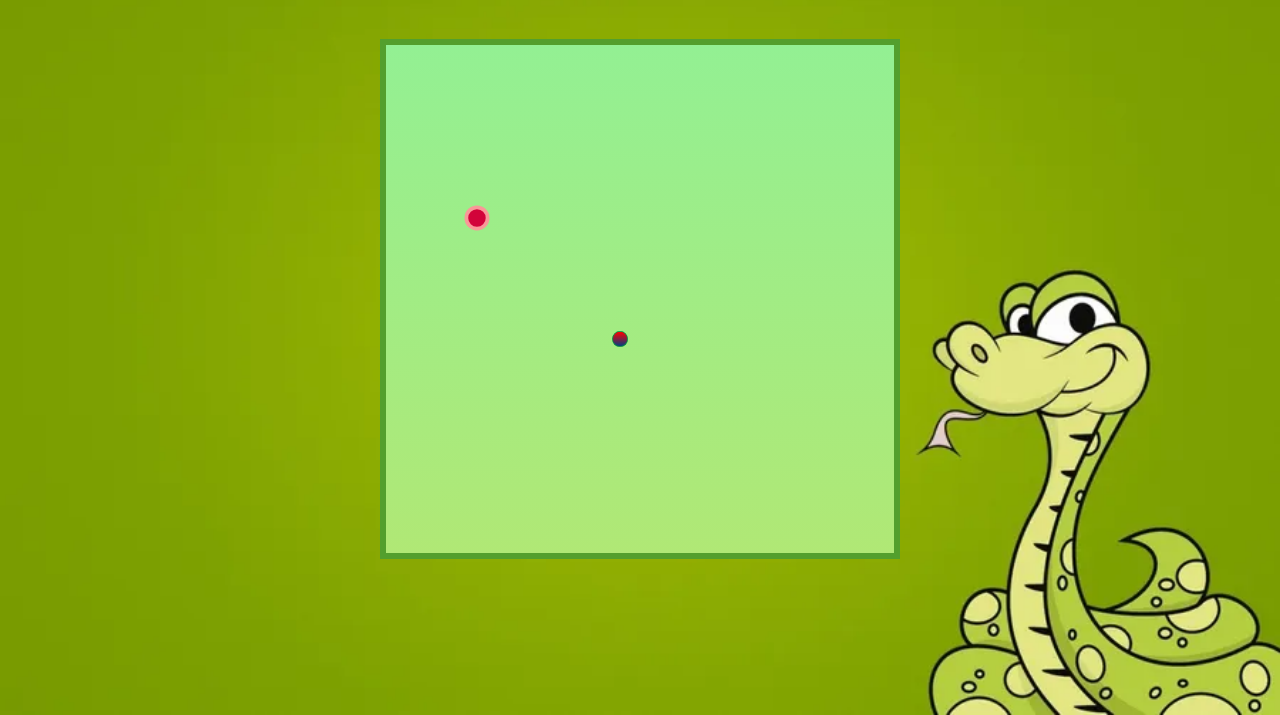
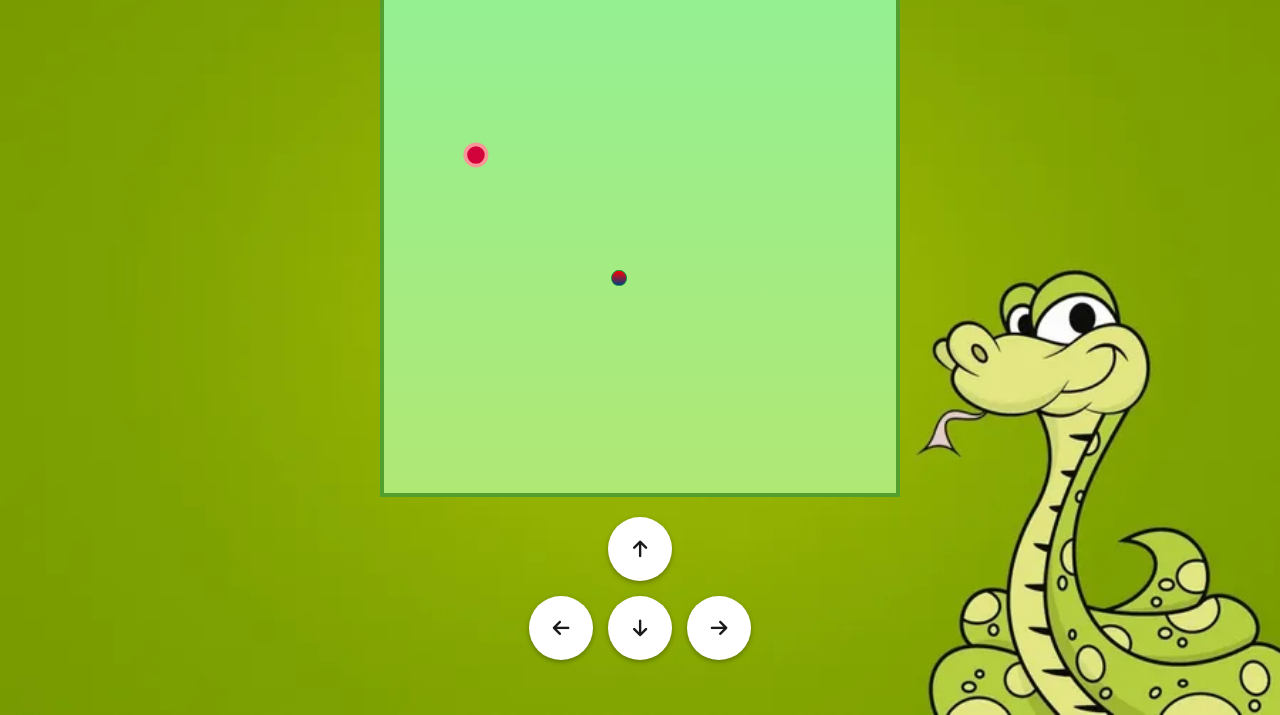
Before and after one commit to Mamun-Hossain-dev/Responsive-Snake-Game, a plain HTML site: page index.html in a window 1280 px wide. Shown: the part 85-800 px from the top of the page. Drawn offline with Linux system fonts and the light colour scheme; a web font is replaced by a local one.

Commit message:
added the controls play buttons feature

```diff
--- a/app.js
+++ b/app.js
@@ -3,6 +3,7 @@ const snakeBoard = document.getElementById("snake-board");
 const scoreBox = document.getElementById("score");
 const pointsBox = document.getElementById("points");
 const highScoreBox = document.getElementById("high-score");
+const controlBtns = document.querySelectorAll(".controls-btn button");
 
 // Assets Variables
 const foodSound = new Audio("./assets/food.mp3");
@@ -156,3 +157,20 @@ window.addEventListener("keydown", (e) => {
     inputDir = directions[e.key];
   }
 });
+
+// Button Controls
+controlBtns.forEach((btn) => {
+  btn.addEventListener("click", () => {
+    moveSound.play();
+    const btnDirections = {
+      up: { x: 0, y: -1 },
+      down: { x: 0, y: 1 },
+      right: { x: 1, y: 0 },
+      left: { x: -1, y: 0 },
+    };
+
+    Object.keys(btnDirections).forEach((dir) => {
+      if (btn.classList.contains(dir)) inputDir = btnDirections[dir];
+    });
+  });
+});
--- a/index.html
+++ b/index.html
@@ -5,6 +5,11 @@
     <meta name="viewport" content="width=device-width, initial-scale=1.0" />
     <title>Responsive Snake Game</title>
     <link rel="icon" type="image/x-icon" href="./assets/22285-snake-icon.png" />
+    <!-- Font Awesome link -->
+    <script
+      src="https://kit.fontawesome.com/5544c6582b.js"
+      crossorigin="anonymous"
+    ></script>
     <!-- Style Link -->
     <link rel="stylesheet" href="./style.css" />
     <!-- script Link -->
@@ -28,6 +33,21 @@
       <div class="container flex">
         <div id="snake-board"></div>
       </div>
+      <!-- controls buttons -->
+      <div class="controls-btn flex">
+        <button class="up">
+          <i class="fa-solid fa-arrow-up"></i>
+        </button>
+        <button class="left">
+          <i class="fa-solid fa-arrow-left"></i>
+        </button>
+        <button class="right">
+          <i class="fa-solid fa-arrow-right"></i>
+        </button>
+        <button class="down">
+          <i class="fa-solid fa-arrow-down"></i>
+        </button>
+      </div>
     </main>
   </body>
 </html>
--- a/style.css
+++ b/style.css
@@ -37,7 +37,7 @@ body {
 }
 
 .container {
-  height: 80vh;
+  height: 70vh;
   display: flex;
   justify-content: center;
   align-items: center;
@@ -73,9 +73,59 @@ body {
   border-radius: 4px;
 }
 
+.controls-btn {
+  text-align: center;
+  display: grid;
+  grid-template-columns: auto auto auto;
+  grid-template-rows: auto auto;
+  grid-template-areas:
+    '. up .'
+    'left down right';
+  gap: 1.5rem;
+}
+
+.controls-btn button:nth-child(1) {
+  grid-area: up;
+}
+.controls-btn button:nth-child(2) {
+  grid-area: left;
+}
+.controls-btn button:nth-child(3) {
+  grid-area: right;
+}
+.controls-btn button:nth-child(4) {
+  grid-area: down;
+}
+
+.controls-btn button {
+  background-color: white;
+  border: none;
+  border-radius: 50%;
+  width: 8vmin;
+  height: 8vmin;
+  box-shadow: 0 2px 5px rgba(0, 0, 0, 0.3);
+  cursor: pointer;
+  transition: transform 0.2s ease;
+}
+
+.controls-btn button:active {
+  transform: scale(0.9);
+}
+
+.controls-btn button i {
+  font-size: 1.9rem;
+  color: rgb(26, 26, 27);
+}
+
 /* Media Queries */
 @media only screen and (max-width: 600px) {
   html {
     font-size: 8px;
   }
 }
+
+@media only screen and (min-width: 600px) {
+  html {
+    font-size: 10px;
+  }
+}
```
